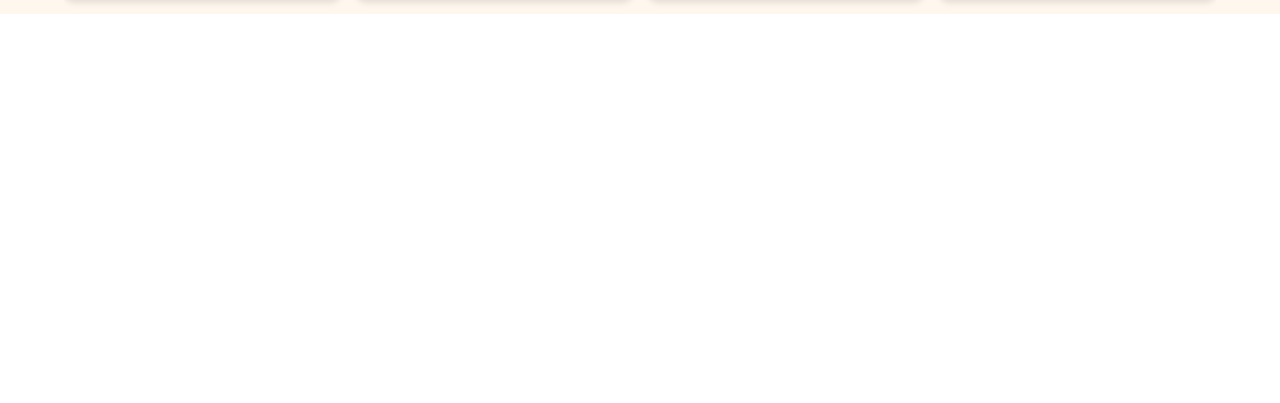
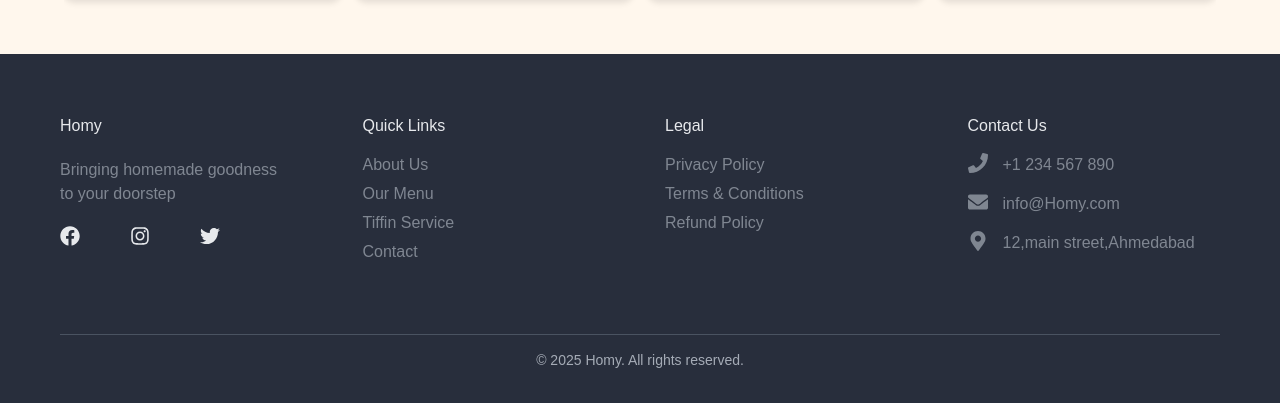
Before and after one commit to codinggita/homy, a React (Vite) app in the folder Frontend/vite_app/: page /meal in a window 1280 px wide. Shown: the part 2861-3264 px from the top of the page. Before the commit the page ends 2875 px from the top, so only its background shows below. Built offline with nearby package versions, Linux system fonts and the light colour scheme; no server answers.

Commit message:
Added The Footer In Meal Page

```diff
--- /dev/null
+++ b/Frontend/vite_app/src/Pages/Meal2/Footer.css
@@ -0,0 +1,91 @@
+/* Footer Styling */
+.footer {
+    padding: 60px 60px 20px 60px;
+    background-color: #111827; /* Darker shade for a modern look */
+    opacity: 0.9;
+    color: #e5e7eb;
+    font-family: "Poppins", sans-serif;
+    display: flex;
+    flex-direction: column;
+    gap: 50px;
+  }
+  .maincontainer{
+    display: flex;
+    flex-direction: row;
+    gap: 50px;
+  }
+  .contact>li{
+    display: flex;
+    gap: 15px;
+  }
+  .icons{
+    width: 20px;
+    height: 20px;
+  }
+  .footer-section1{
+    display: flex;
+    flex-direction: column;
+    gap: 20px;
+  }
+  .footer-section1>p{
+    width: 230px;
+    color: #9ca3af;
+    opacity: 0.7;
+    transition: color 0.3s ease-in-out;
+  }
+  .social{
+    display: flex;
+    gap: 50px;
+  }
+  .social>a{
+    width: 100%;
+    max-width: fit-content;
+  }
+  .sicon{
+    width: 20px;
+    height: 20px;
+  }
+  .footer-section2{
+    display: flex;
+    flex-direction: column;
+    gap: 15px;
+}
+.footer-section2>ul{
+    display: flex;
+    flex-direction: column;
+    gap: 5px;
+    color: #9ca3af;
+    opacity: 0.7;
+    transition: color 0.3s ease-in-out;
+}
+
+.footer-section2 ul li a:hover {
+    color: #FF7F00; /* Yellow hover effect */
+  }
+
+  .footer-section3{
+    display: flex;
+    flex-direction: column;
+    gap: 15px;
+}
+.footer-section3>ul{
+    display: flex;
+    flex-direction: column;
+    gap: 15px;
+    color: #9ca3af;
+    opacity: 0.7;
+    transition: color 0.3s ease-in-out;
+}
+
+.footer-section3 ul li a:hover {
+    color: #FF7F00; /* Yellow hover effect */
+  }
+
+  .footer-bottom {
+  text-align: center;
+  padding: 15px 0;
+  border-top: 1px solid #374151;
+  margin-top: 20px;
+  font-size: 14px;
+  color: #9ca3af;
+}
--- /dev/null
+++ b/Frontend/vite_app/src/Pages/Meal2/Footer.jsx
@@ -0,0 +1,54 @@
+import React from "react";
+import './Footer.css'
+import { FaFacebook, FaInstagram, FaTwitter, FaPhone, FaEnvelope, FaMapMarkerAlt } from "react-icons/fa";
+
+const Footer = () => {
+  return (
+    <footer className="footer">
+      <div className="maincontainer">
+        <div className="footer-section1">
+          <h3>Homy</h3>
+          <p>Bringing homemade goodness to your doorstep</p>
+          <div className="social">
+            <a href="#"><FaFacebook  className="sicon"/></a>
+            <a href="#"><FaInstagram  className="sicon"/></a>
+            <a href="#"><FaTwitter  className="sicon" /></a>
+          </div>
+        </div>
+
+        <div className="footer-section2">
+          <h3>Quick Links</h3>
+          <ul>
+            <li><a href="#">About Us</a></li>
+            <li><a href="#">Our Menu</a></li>
+            <li><a href="#">Tiffin Service</a></li>
+            <li><a href="#">Contact</a></li>
+          </ul>
+        </div>
+
+        <div className="footer-section2">
+          <h3>Legal</h3>
+          <ul>
+            <li><a href="#">Privacy Policy</a></li>
+            <li><a href="#">Terms & Conditions</a></li>
+            <li><a href="#">Refund Policy</a></li>
+          </ul>
+        </div>
+
+        <div className="footer-section3">
+          <h3>Contact Us</h3>
+          <ul className="contact">
+            <li><FaPhone className="icons"/> +1 234 567 890</li>
+            <li><FaEnvelope className="icons" /> info@Homy.com</li>
+            <li><FaMapMarkerAlt className="icons" /> 12,main street,Ahmedabad</li>
+          </ul>
+        </div>
+      </div>
+      <div className="footer-bottom">
+        <p>© 2025 Homy. All rights reserved.</p>
+      </div>
+    </footer>
+  );
+};
+
+export default Footer;
--- a/Frontend/vite_app/src/Pages/Meal2/Mealmain.jsx
+++ b/Frontend/vite_app/src/Pages/Meal2/Mealmain.jsx
@@ -2,6 +2,7 @@ import React from "react";
 import './mealmain.css'
 import Snacks from './Snacks.jsx'
 import Tiffin from "./Tiffin.jsx";
+import Footer from "./Footer.jsx";
 const Mealmain=()=>{
     return(<>
     <main className="mealmain">
@@ -11,6 +12,9 @@ const Mealmain=()=>{
      <section>
     <Tiffin/>
      </section>
+     <section>
+     <Footer/>
+     </section>
     </main>
 
     </>)
--- a/Frontend/vite_app/src/Pages/Meal2/Tiffin.css
+++ b/Frontend/vite_app/src/Pages/Meal2/Tiffin.css
@@ -7,6 +7,7 @@ flex-direction: column;
 align-items: center;
 padding-top: 25px;
 gap: 20px;
+padding-bottom: 40px;
 }
 .tiffinmain>h1{
     padding-top: 10px;
```
